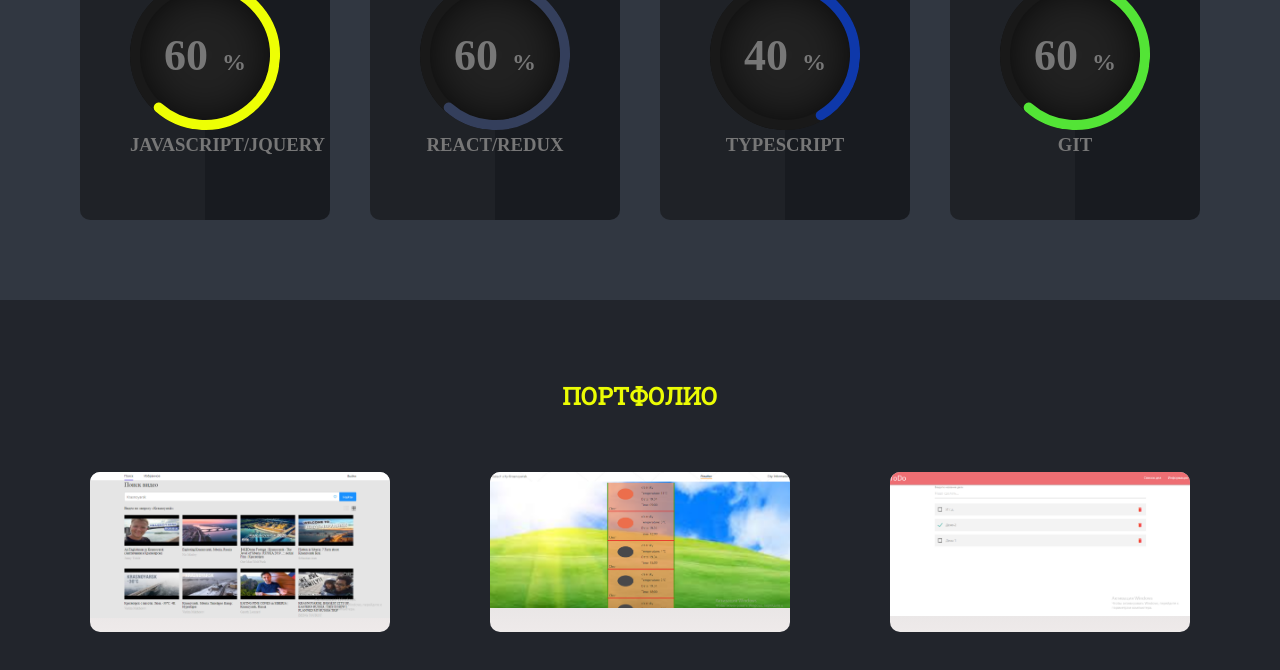
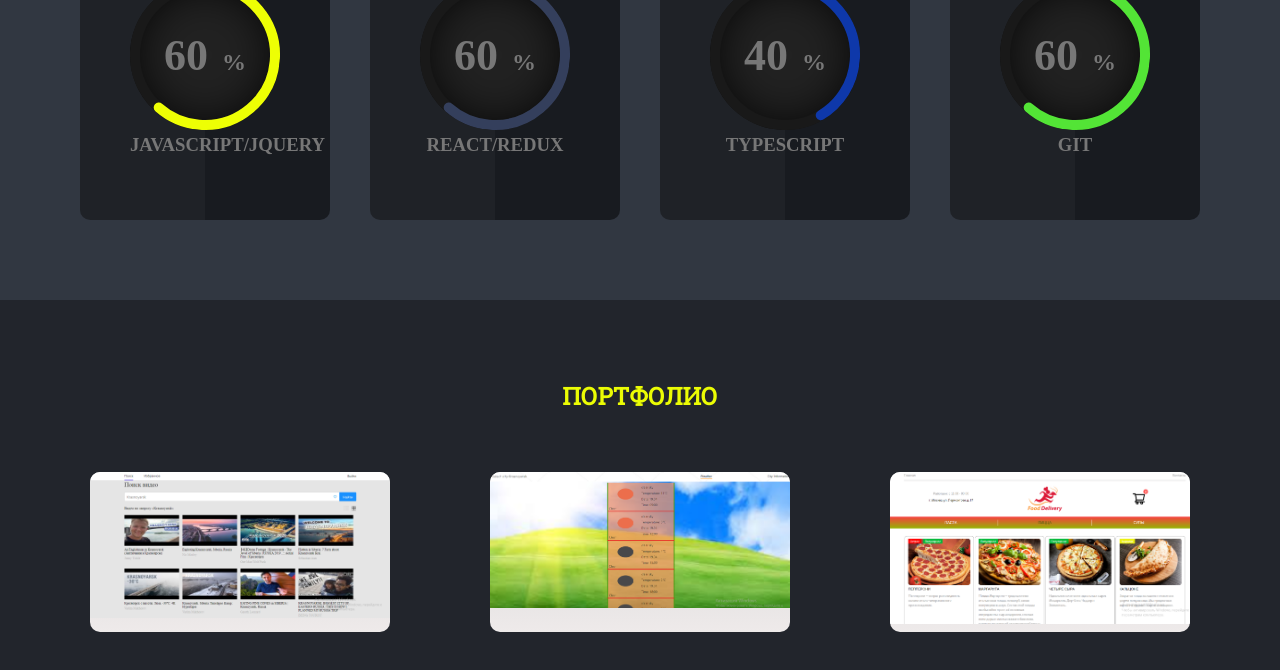
Before and after one commit to AztekAztek74/portfolio, a website built with webpack: page src/html/index.html in a window 1280 px wide. Shown: the part 2192-2862 px from the top of the page. Built offline with nearby package versions, Linux system fonts and the light colour scheme; files whose address does not match are found by name; a web font is replaced by a local one.

Commit message:
Added work in 'portfolio' section

```diff
--- a/src/html/index.html
+++ b/src/html/index.html
@@ -326,20 +326,20 @@
 
         <div class="portfolio__item">
             <div class="portfolio__front">
-                <img class="portfolio__img" src="./img/works/todo.png" alt="work">
+                <img class="portfolio__img" src="./img/works/food-delivery.png" alt="work">
             </div>
             <div class="portfolio__back">
                 <div class="portfolio__content">
-                    <h1 class="portfolio__project">ToDo</h1>
-                    <p class="portfolio__description">ToDo лист на React + TypeScript</p>
+                    <h1 class="portfolio__project">Delivery food </h1>
+                    <p class="portfolio__description">SPA для сервиса по доставке еды на React + TypeScript. Выбранные товары сохраняются в cookie в течении суток </p>
 
                     <div class="portfolio__social">
-                        <a class="portfolio__ref" href="https://github.com/AztekAztek74/search-youtube" target="_blank">
+                        <a class="portfolio__ref" href="https://github.com/AztekAztek74/food-delivery" target="_blank">
                             <svg class="portfolio__icon">
                                 <use xlink:href="#github"></use>
                             </svg>
                         </a>
-                        <a class="portfolio__ref" href="https://aztekaztek74.github.io/search-youtube/" target="_blank">
+                        <a class="portfolio__ref" href="https://aztekaztek74.github.io/food-delivery/" target="_blank">
                             <svg class="portfolio__icon">
                                 <use xlink:href="#link"></use>
                             </svg>
```
Also changed, not shown: src/img/works/food-delivery.png (added), src/img/works/todo.png (deleted).
